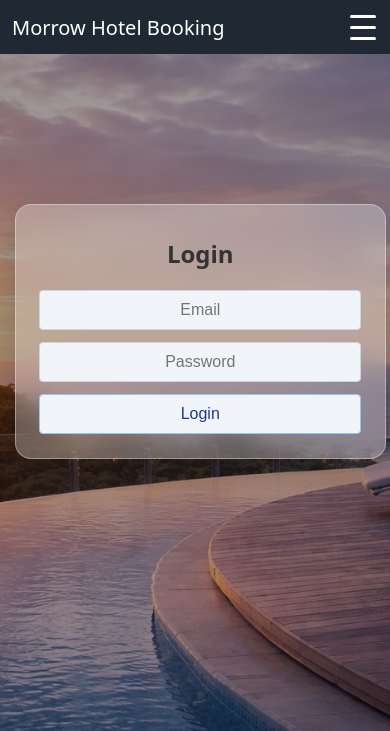
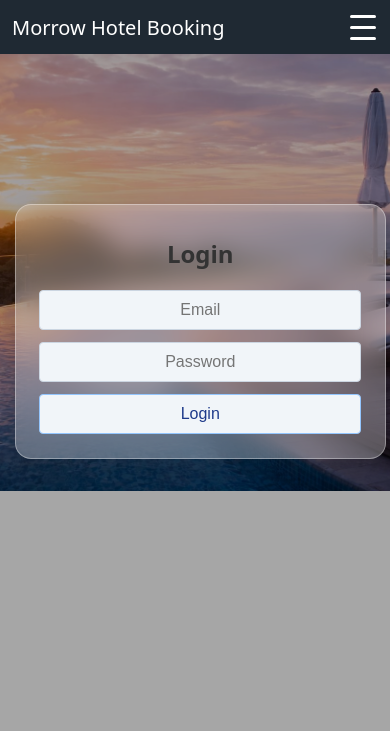
Before and after one commit to Olivialinden/hotel_booking_system, a FastAPI app: page /login in a window 390 px wide. Shown: the top 731 px of the page. Run offline with FastAPI, Linux system fonts and the light colour scheme.

Commit message:
fix iphone background pic problem

```diff
--- a/backend/static/css/style.css
+++ b/backend/static/css/style.css
@@ -212,9 +212,8 @@ body {
   position: relative;
   font-family: system-ui, -apple-system, BlinkMacSystemFont, "Segoe UI", Roboto;
   margin: 0;
-  background: url('../images/hotel_background.jpg') no-repeat center center fixed;
+  background: url('../images/hotel_background.jpg') no-repeat center center;
   background-size: cover;
-  background-attachment: fixed;
   color: #333;
 }
 
@@ -233,16 +232,33 @@ body::before {
     ====================== */
 /* 我的訂房頁：獨立背景圖 */
 body.my-bookings-bg {
-  background: url('../images/my_booking_bg.jpg') no-repeat center center fixed;
+  background: url('../images/my_booking_bg.jpg') no-repeat center center;
   background-size: cover;
-  background-attachment: fixed;
 }
 
 /* 登入頁：獨立背景圖 */
 body.login-bg {
-  background: url('../images/login_bg.jpg') no-repeat center center fixed;
+  background: url('../images/login_bg.jpg') no-repeat center center;
   background-size: cover;
-  background-attachment: fixed;
+
+}
+
+@media (max-width: 600px) {
+  body {
+    background: url('../images/hotel_background.jpg') no-repeat center center;
+    background-size: cover;
+    background-attachment: scroll;
+  }
+  body.login-bg {
+    background: url('../images/login_bg.jpg') no-repeat center center;
+    background-size: cover;
+    background-attachment: scroll;
+  }
+  body.my-bookings-bg {
+    background: url('../images/my_booking_bg.jpg') no-repeat center center;
+    background-size: cover;
+    background-attachment: scroll;
+  }
 }
 
 /* ===== Header 區塊：Logo + 導覽 ===== */
```
